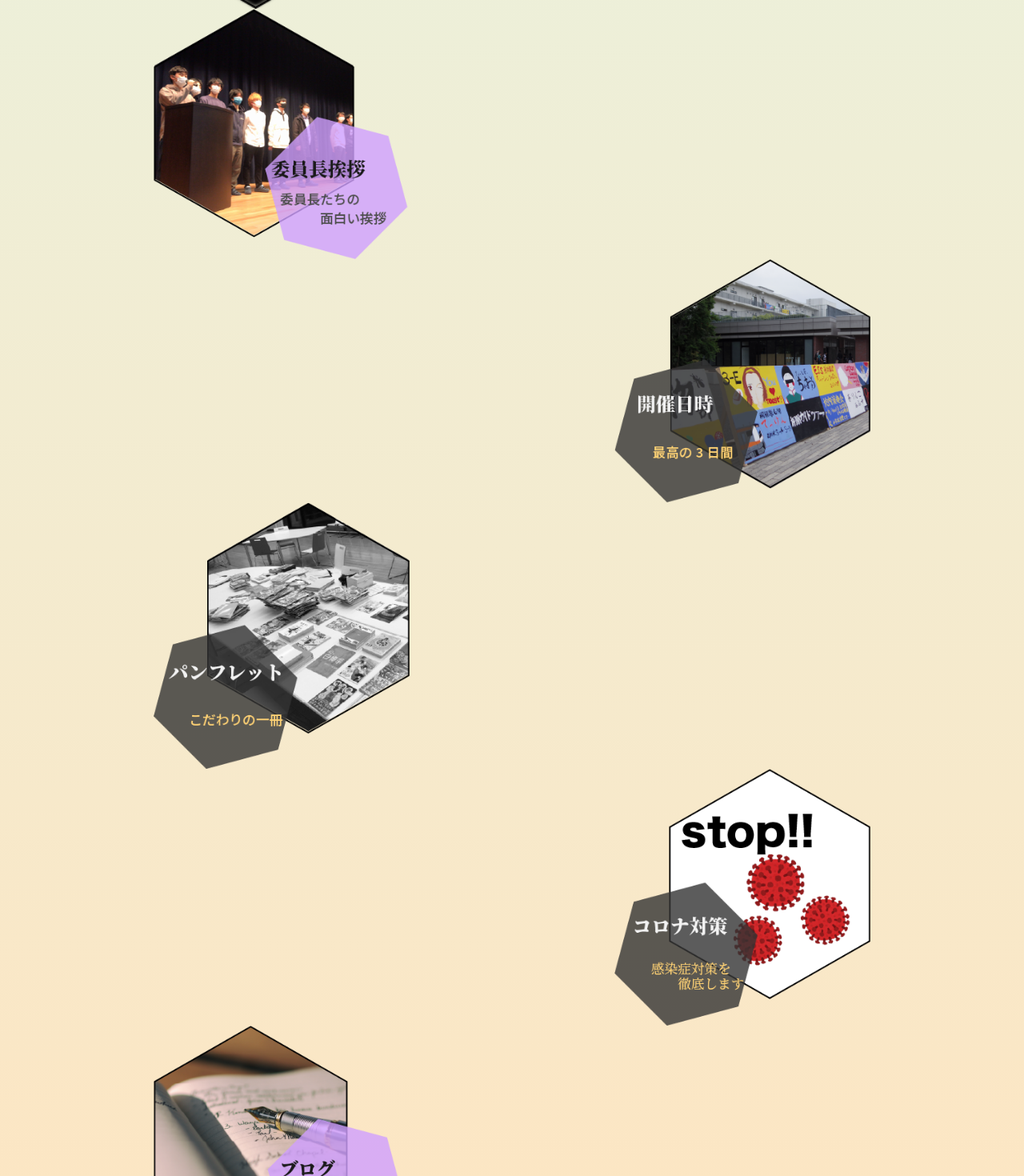
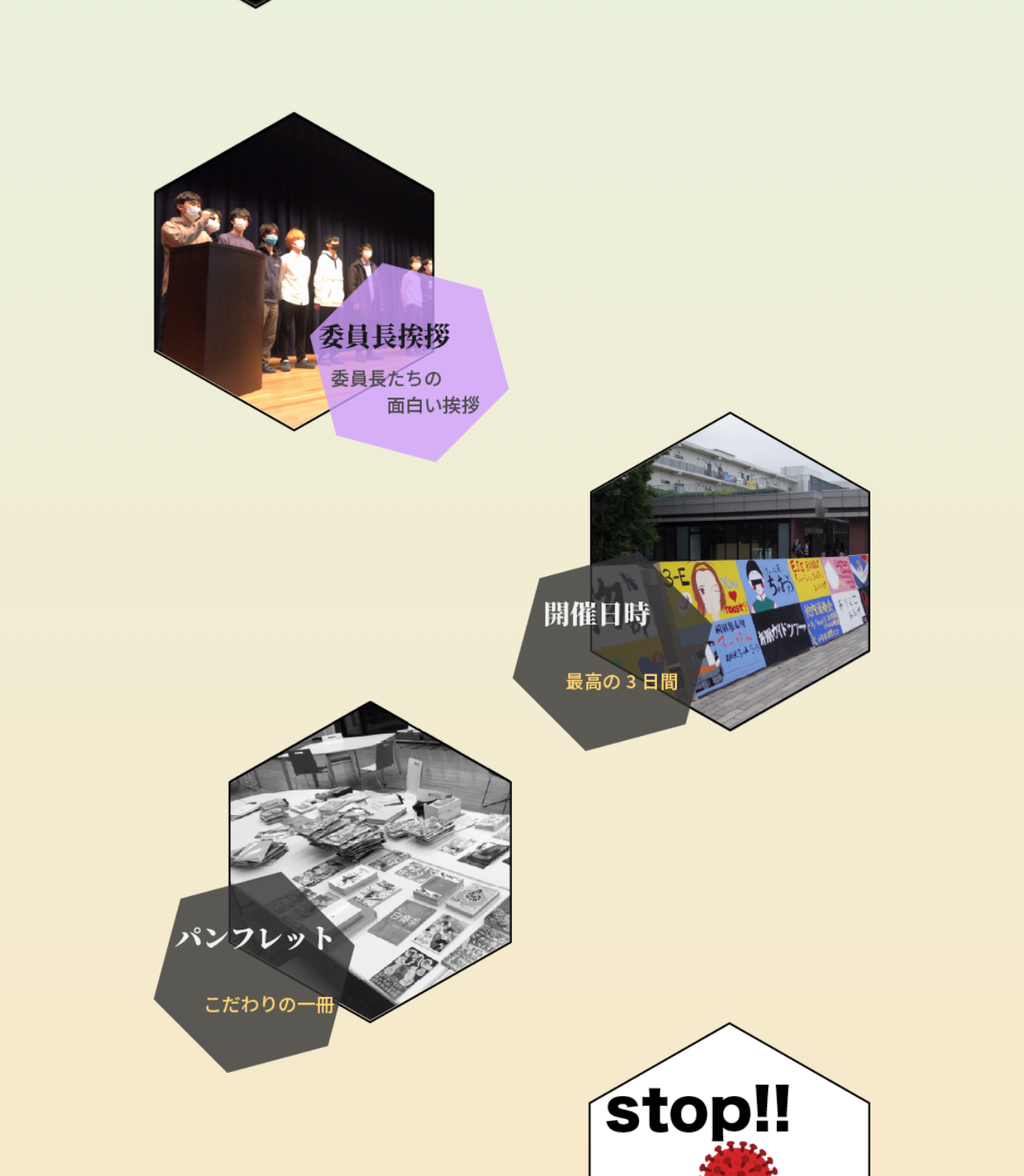
Before and after one commit to toho-festival/website-2021, a Next.js app: page / in a window 1280 px wide. Shown: the part 2540-4010 px from the top of the page at 80% size. Built offline with nearby package versions, Linux system fonts and the light colour scheme.

Commit message:
fix-SubContentsSize
サブコンテンツのサイズを変更しました

```diff
--- a/src/components/Main/subContents.tsx
+++ b/src/components/Main/subContents.tsx
@@ -1,17 +1,18 @@
 import { FC } from 'react';
 import styled from 'styled-components';
 
-type SubSide = {
+type SubSideAndMarginTop = {
   side: 'right' | 'left';
+  top: number;
 }
 
 const SubContents: FC = () =>
   <>
-    <SubContent><Greetings src='greetings.png' side='left'></Greetings></SubContent><Reset/>
-    <SubContent><Schedule src='schedule.png' side='right'></Schedule></SubContent><Reset/>
-    <SubContent><Pamphlet src='pamphlet.png' side='left'></Pamphlet></SubContent><Reset/>
-    <SubContent><Covid19 src='covid19.png' side='right'></Covid19></SubContent><Reset/>
-    <SubContent><Blog src='blog.png' side='left'></Blog></SubContent><Reset/>
+    <SubContent><Greetings src='greetings.png' side='left' top={ 10 }></Greetings></SubContent><Reset/>
+    <SubContent><Schedule src='schedule.png' side='right' top={ -5 }></Schedule></SubContent><Reset/>
+    <SubContent><Pamphlet src='pamphlet.png' side='left' top={ -5 }></Pamphlet></SubContent><Reset/>
+    <SubContent><Covid19 src='covid19.png' side='right' top={ -5 }></Covid19></SubContent><Reset/>
+    <SubContent><Blog src='blog.png' side='left' top={ -5 }></Blog></SubContent><Reset/>
   </>;
 
 export default SubContents;
@@ -20,9 +21,10 @@ const SubContent = styled.section`
 
 `;
 
-const Greetings = styled.img<SubSide>`
+const Greetings = styled.img<SubSideAndMarginTop>`
+  margin-top:${(props) => props.top}%;
   float: ${ (props) => props.side === 'right' ? 'right' : 'left' };
-  width: 25%;
+  width: 35%;
   margin-right: ${ (props) => props.side === 'left' ? null : 15 }%;
   margin-left: ${ (props) => props.side === 'left' ? 15 : null }%;
 `;
```
